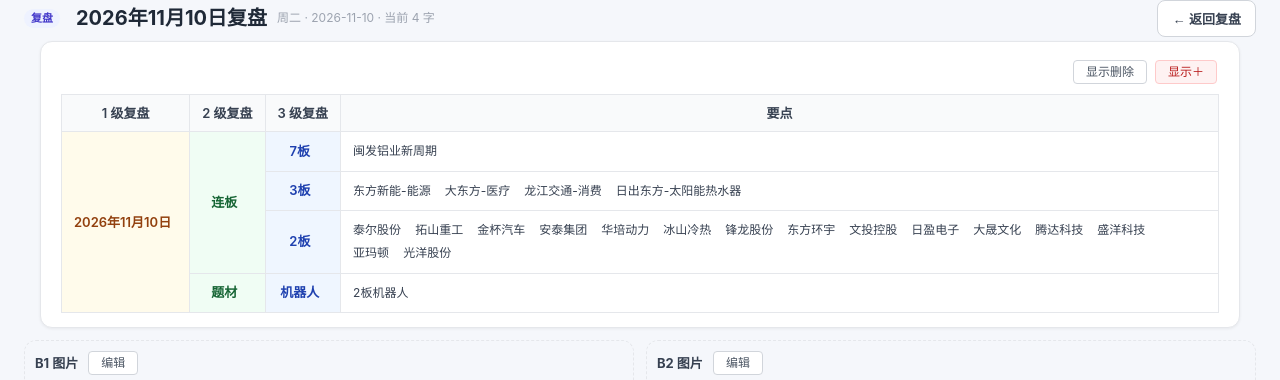
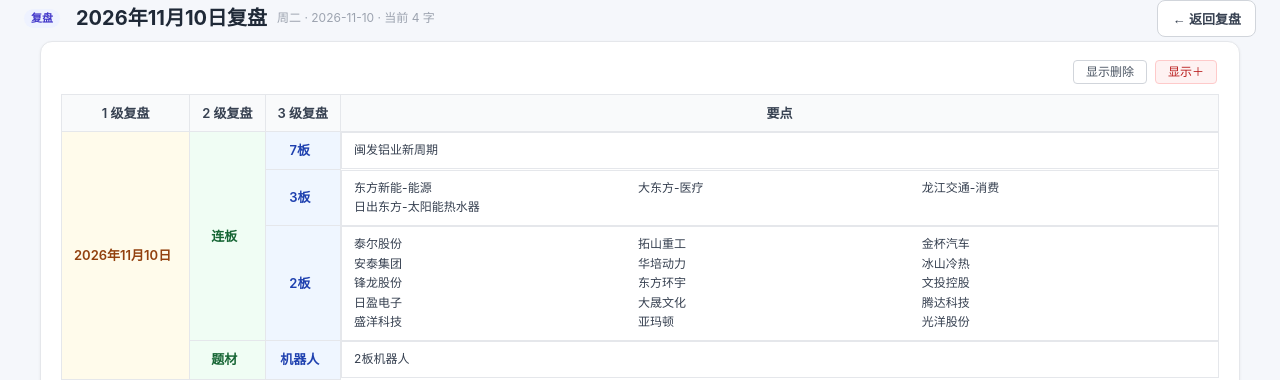
Before and after one commit to chaoren399/tongdaxinxifen, a Flask app: page /pageU/edit/1 in a window 1280 px wide. Shown: the top 380 px of the page. Run offline with Flask 3, Linux system fonts and the light colour scheme; data comes from the database, SQL or seed files in the repository.

Commit message:
2026年11月10日-OK, 针对要点中的显示, 我想每行显示三个内容,以换行符 区别. 比如pageU/edit/1 页面的3板:  第一行显示(东方新能-能源 大东方-医疗 龙江交通-消费) 第2行显示 (日出东方-太阳能热水器)

```diff
--- a/templates/pageUEdit.html
+++ b/templates/pageUEdit.html
@@ -79,17 +79,28 @@
         }
         .ue-inline-input:focus { border-color: #3b82f6; box-shadow: 0 0 0 2px rgba(59,130,246,.15); }
 
-        /* 要点列 */
-        .concept-level-table.ue-table td.col-points { white-space: normal; background: #fff; }
+        /* 要点列：每行固定排 3 条要点，多余自动换行 */
+        /* 要点列：每行固定排 3 条要点，多余自动换行 */
+        .concept-level-table.ue-table td.col-points {
+            white-space: normal;
+            background: #fff;
+            display: flex;
+            flex-wrap: wrap;
+            gap: 1px 0;
+            align-items: flex-start;
+        }
         .ue-point {
+            flex: 0 0 33.33%;
+            box-sizing: border-box;
+            padding-right: 10px;
             display: inline-flex;
             align-items: baseline;
             gap: 4px;
-            margin: 2px 14px 2px 0;
             font-size: 12px;
             color: #374151;
-            max-width: 100%;
+            min-width: 0;
         }
+        .ue-point-edit { flex: 0 0 auto; }
         .ue-point-text { white-space: pre-wrap; word-break: break-word; }
         .ue-point-x {
             margin-left: 2px;
```
